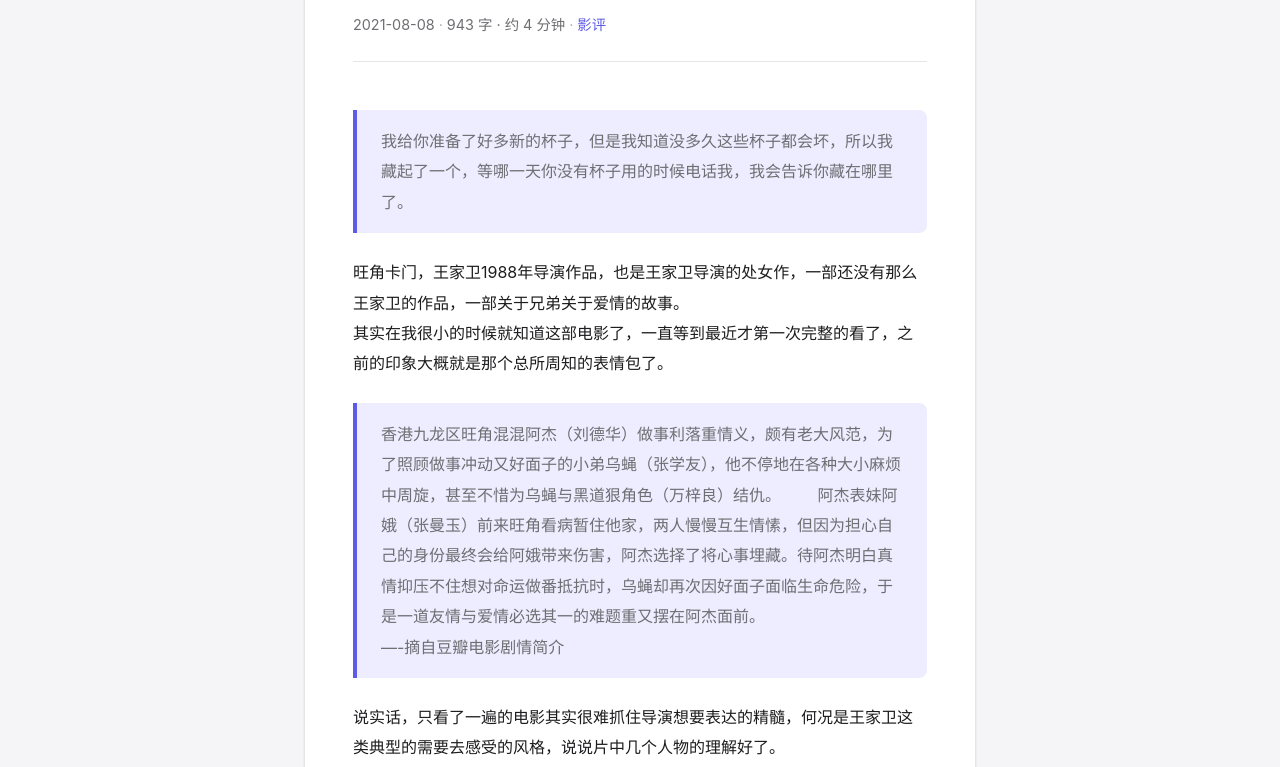
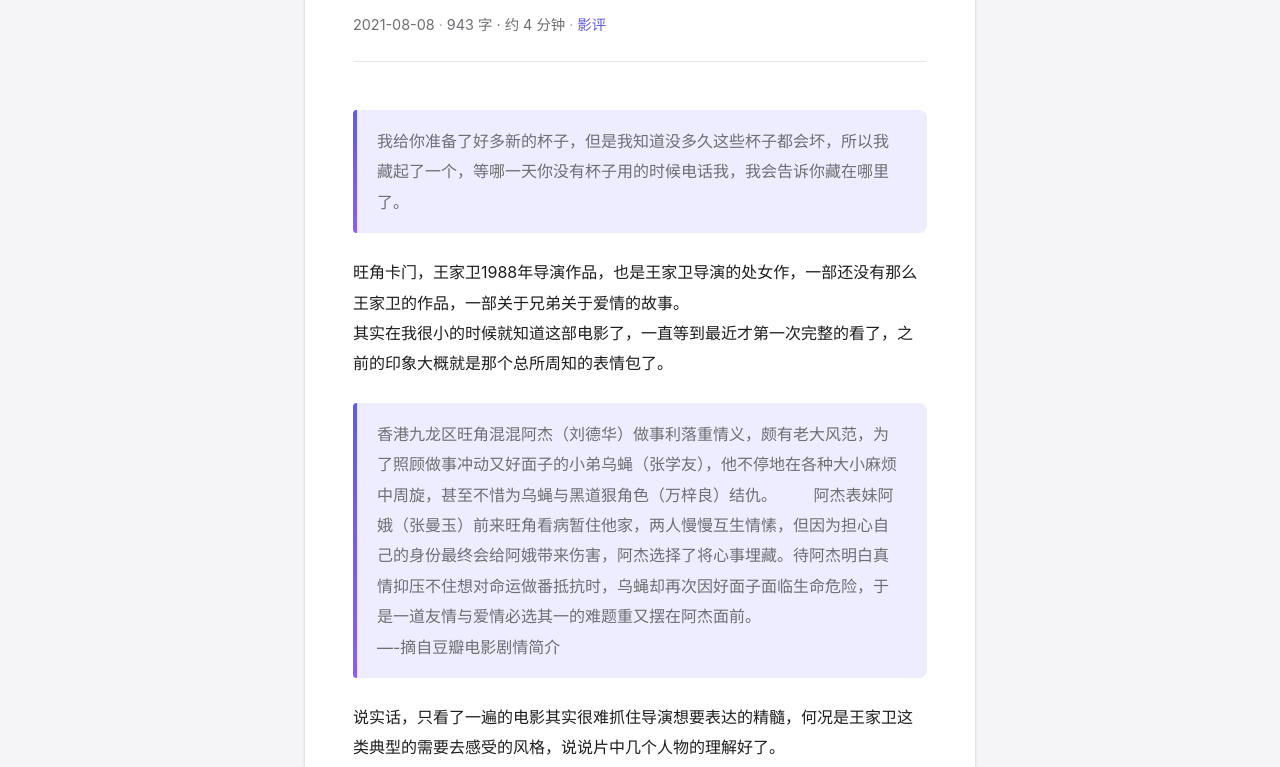
Before and after one commit to lccccc1024/lccccc1024.github.io, a Jekyll site: the page built from _posts/2021-08-08-旺角卡门观后.md, in a window 1280 px wide and 1400 px high. Shown: the part 182-949 px from the top of the window. Built offline with Jekyll 4.4.1, drawn with Linux system fonts in a browser that asks for light colours; comment, search, counter and statistics services are not loaded.

Commit message:
feat: 文章链接滑入式下划线动画 + 图片悬停缩放 + 引用块渐变边框

```diff
--- a/assets/css/custom.css
+++ b/assets/css/custom.css
@@ -646,19 +646,38 @@ h3 { font-size: 1.25rem; margin: 1.2em 0 0.5em; }
 
 .post-content a {
   color: var(--accent);
-  text-decoration: underline;
-  text-underline-offset: 2px;
-  transition: color 0.2s ease;
+  text-decoration: none;
+  background-image: linear-gradient(var(--accent), var(--accent));
+  background-repeat: no-repeat;
+  background-position: left bottom;
+  background-size: 0% 1px;
+  padding-bottom: 2px;
+  transition: color 0.25s ease, background-size 0.4s ease;
 }
-.post-content a:hover { color: var(--accent-hover); }
+.post-content a:hover {
+  color: var(--accent-hover);
+  background-image: linear-gradient(var(--accent-hover), var(--accent-hover));
+  background-size: 100% 1px;
+}
 
 .post-content blockquote {
   margin: 1.5em 0;
   padding: var(--space-md) var(--space-lg);
-  border-left: 4px solid var(--accent);
+  border-left: none;
   background: var(--accent-light);
   border-radius: 0 var(--radius-sm) var(--radius-sm) 0;
   color: var(--text-secondary);
+  position: relative;
+}
+.post-content blockquote::before {
+  content: '';
+  position: absolute;
+  left: 0;
+  top: 0;
+  bottom: 0;
+  width: 4px;
+  background: linear-gradient(to bottom, var(--accent), #8b5cf6);
+  border-radius: var(--radius-sm) 0 0 var(--radius-sm);
 }
 .post-content blockquote p:first-child { margin-top: 0; }
 .post-content blockquote p:last-child { margin-bottom: 0; }
@@ -674,6 +693,11 @@ h3 { font-size: 1.25rem; margin: 1.2em 0 0.5em; }
   display: block;
   box-shadow: var(--shadow-sm);
   cursor: zoom-in;
+  transition: transform 0.4s ease, box-shadow 0.4s ease;
+}
+.post-content img:hover {
+  transform: scale(1.02);
+  box-shadow: var(--shadow-md);
 }
 
 .post-content hr {
```
